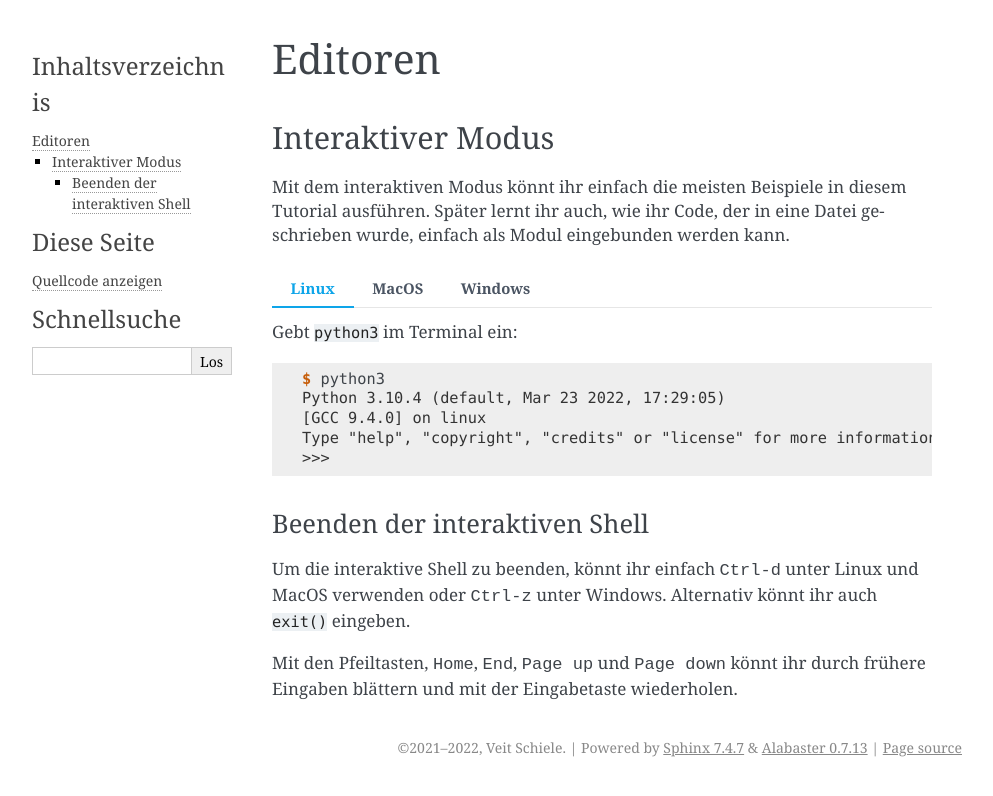
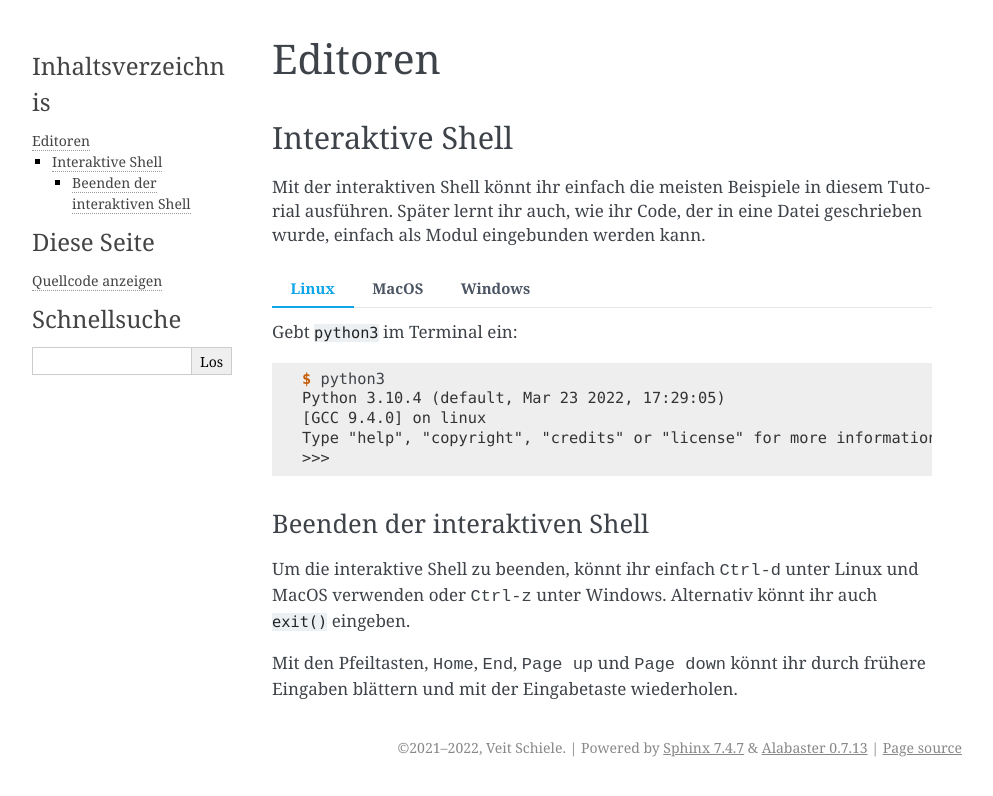
Before and after one commit to veit/python-basics-tutorial-de, a Sphinx documentation site: the page built from docs/editors.rst, in a window 1280 px wide. Shown: the top 796 px of the page, without its empty margins (148-1141 px from the left). Built offline with Sphinx 7.4.7, drawn with Linux system fonts in a browser that asks for light colours; pages that are not in the unit, such as notebooks, are missing from menus.

Commit message:
:memo: Typos

```diff
--- a/docs/editors.rst
+++ b/docs/editors.rst
@@ -1,10 +1,10 @@
 Editoren
 ========
 
-Interaktiver Modus
-------------------
+Interaktive Shell
+-----------------
 
-Mit dem interaktiven Modus könnt ihr einfach die meisten Beispiele in diesem
+Mit der interaktiven Shell könnt ihr einfach die meisten Beispiele in diesem
 Tutorial ausführen. Später lernt ihr auch, wie ihr Code, der in eine Datei
 geschrieben wurde, einfach als Modul eingebunden werden kann.
 
@@ -39,13 +39,13 @@ geschrieben wurde, einfach als Modul eingebunden werden kann.
 
 .. tab:: Windows
 
-   Den interaktiven Python-Modus könnt ihr starten in :menuselection:`Start -->
+   Die interaktive Python-Shell könnt ihr starten in :menuselection:`Start -->
    Programme --> Python 3.10`
 
-   Alternativ könnt ihr auch die direkt ausführbare Datei file:`Python.exe`
+   Alternativ könnt ihr auch die direkt ausführbare Datei :file:`Python.exe`
    suchen, :abbr:`z.B. (zum Beispiel)` in
-   :file:`C:\Users\{veit}\AppData\Local\Programme\Python \Python310-64` und dann
-   doppelklicken.
+   :file:`C:\\Users\\VEIT\\AppData\\Local\\Programme\\Python\\Python310-64`
+   und dann doppelklicken.
 
 Beenden der interaktiven Shell
 ~~~~~~~~~~~~~~~~~~~~~~~~~~~~~~
```
Also changed, not shown: other parts of docs/editors.rst (+2 -2 lines).
